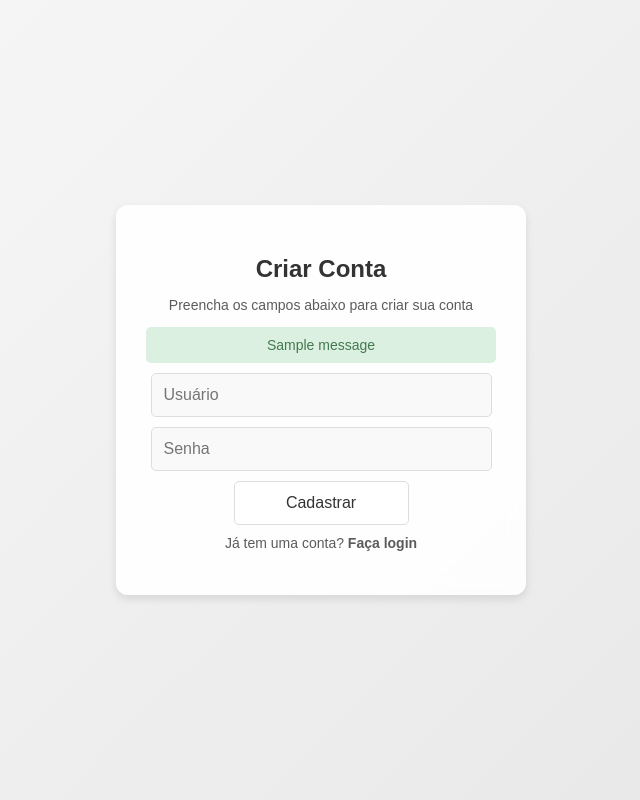
After one commit to offmonte/login-flask, a Flask app: page /register in a window 1280 px wide. The commit adds this page. Shown: the whole page, without its empty margins (319-959 px from the left). Run offline with Flask 3, Linux system fonts and the light colour scheme; one stand-in notice (Sample message) is shown.

Commit message:
Função registro criada

```diff
--- a/app.py
+++ b/app.py
@@ -1,15 +1,41 @@
-from flask import Flask, render_template, request, redirect, url_for, session, jsonify
+from flask import Flask, render_template, request, redirect, url_for, session, flash
 import json
 import os
 
 app = Flask(__name__)
 app.secret_key = 'chave_secreta'  # Importante para gerenciar sessões
 
+# Caminho do arquivo JSON
+JSON_FILE = 'user.json'
+
 # Função para carregar usuários do JSON
 def load_users():
-    with open('user.json', 'r', encoding='utf-8') as file:
+    if not os.path.exists(JSON_FILE):
+        return {}  # Retorna um dicionário vazio se o arquivo não existir
+
+    with open(JSON_FILE, 'r', encoding='utf-8') as file:
         data = json.load(file)
         return {user["user"]: user["password"] for user in data["data"]}
+
+# Função para salvar novo usuário no JSON
+def save_user(username, password):
+    users = load_users()
+
+    # Verifica se o usuário já existe
+    if username in users:
+        return False  # Retorna falso se o usuário já existir
+
+    # Lê o JSON completo para adicionar o novo usuário
+    with open(JSON_FILE, 'r', encoding='utf-8') as file:
+        data = json.load(file)
+
+    data["data"].append({"user": username, "password": password})  # Adiciona o novo usuário
+
+    # Salva de volta no arquivo
+    with open(JSON_FILE, 'w', encoding='utf-8') as file:
+        json.dump(data, file, indent=4)
+
+    return True  # Retorna verdadeiro se o cadastro for bem-sucedido
 
 # Rota da tela de login
 @app.route('/', methods=['GET', 'POST'])
@@ -23,7 +49,7 @@ def login():
             session['user'] = username
             return redirect(url_for('home'))
         else:
-            return render_template('login.html', error="Usuário ou senha incorretos!")
+            flash("Usuário ou senha incorretos!", "error")
 
     return render_template('login.html')
 
@@ -40,5 +66,20 @@ def logout():
     session.pop('user', None)
     return redirect(url_for('login'))
 
+# Rota para criar um novo usuário
+@app.route('/register', methods=['GET', 'POST'])
+def register():
+    if request.method == 'POST':
+        username = request.form['username']
+        password = request.form['password']
+
+        if save_user(username, password):
+            flash("Usuário cadastrado com sucesso! Faça login.", "success")
+            return redirect(url_for('login'))
+        else:
+            flash("Usuário já existe! Escolha outro nome.", "error")
+
+    return render_template('register.html')
+
 if __name__ == '__main__':
     app.run(debug=True)
--- a/static/style.css
+++ b/static/style.css
@@ -87,3 +87,37 @@ button:hover {
     font-size: 14px;
     margin-bottom: 10px;
 }
+
+/* Mensagens Flash */
+.flash {
+    padding: 10px;
+    border-radius: 5px;
+    text-align: center;
+    margin-bottom: 10px;
+}
+
+.flash.success {
+    background: #d4edda;
+    color: #155724;
+}
+
+.flash.error {
+    background: #f8d7da;
+    color: #721c24;
+}
+
+/* Links de Cadastro */
+.register-link {
+    margin-top: 10px;
+    font-size: 14px;
+}
+
+.register-link a {
+    color: #333;
+    text-decoration: none;
+    font-weight: bold;
+}
+
+.register-link a:hover {
+    text-decoration: underline;
+}
--- /dev/null
+++ b/templates/register.html
@@ -0,0 +1,35 @@
+<!DOCTYPE html>
+<html lang="pt-BR">
+<head>
+    <meta charset="UTF-8">
+    <meta name="viewport" content="width=device-width, initial-scale=1.0">
+    <title>Cadastro</title>
+    <link rel="stylesheet" href="{{ url_for('static', filename='style.css') }}">
+</head>
+<body>
+    <div class="login-container">
+        <h2>Criar Conta</h2>
+        <p>Preencha os campos abaixo para criar sua conta</p>
+
+        {% with messages = get_flashed_messages(with_categories=True) %}
+            {% if messages %}
+                {% for category, message in messages %}
+                    <p class="flash {{ category }}">{{ message }}</p>
+                {% endfor %}
+            {% endif %}
+        {% endwith %}
+
+        <form method="POST">
+            <div class="input-group">
+                <input type="text" name="username" placeholder="Usuário" required>
+            </div>
+            <div class="input-group">
+                <input type="password" name="password" placeholder="Senha" required>
+            </div>
+            <button type="submit">Cadastrar</button>
+        </form>
+
+        <p class="register-link">Já tem uma conta? <a href="{{ url_for('login') }}">Faça login</a></p>
+    </div>
+</body>
+</html>
--- a/user.json
+++ b/user.json
@@ -7,6 +7,10 @@
         {
             "user": "teste",
             "password": "123"
+        },
+        {
+            "user": "teste2",
+            "password": "teste2"
         }
     ]
 }
```
Also changed, not shown: templates/login.html (+9 -3 lines).
